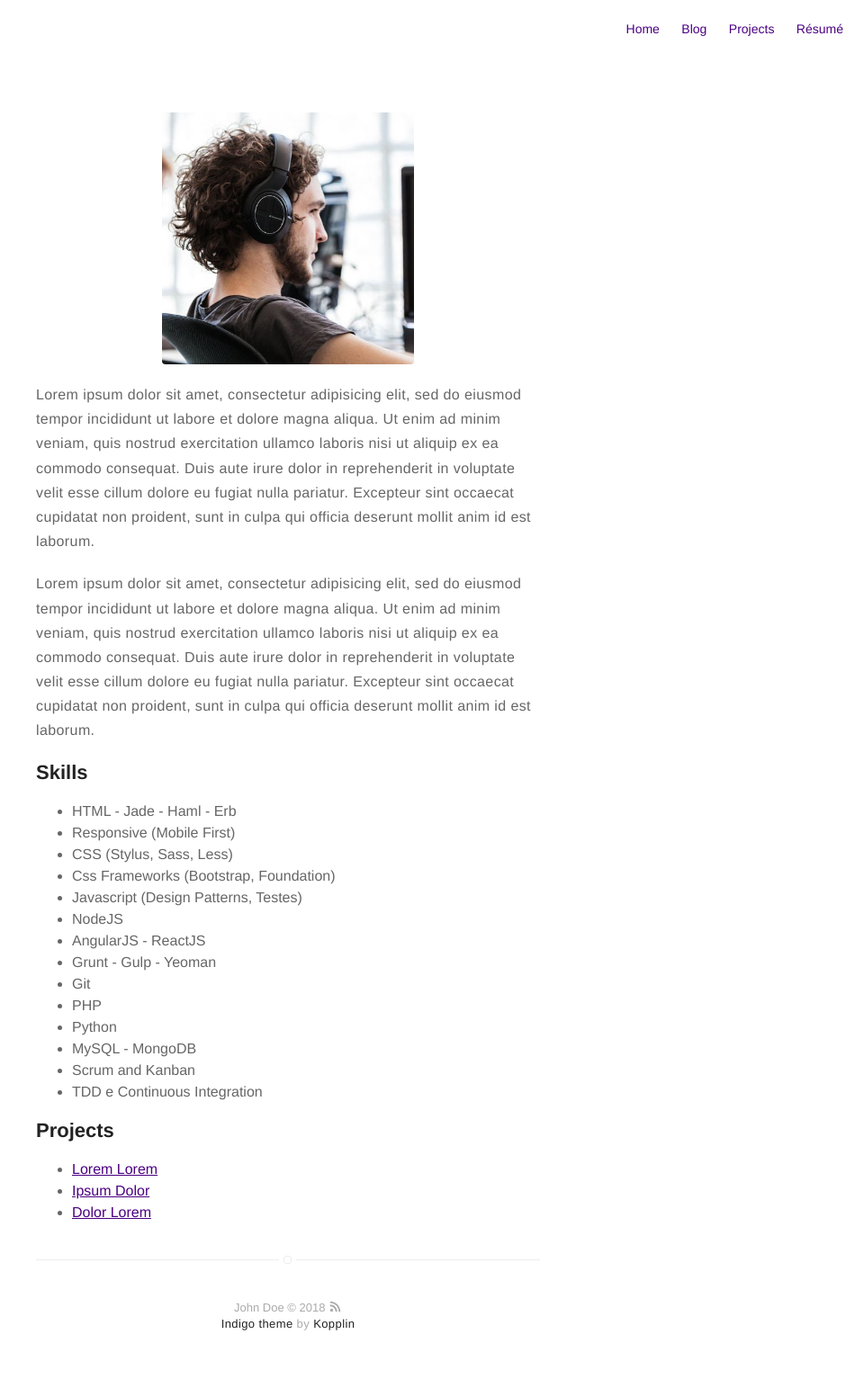
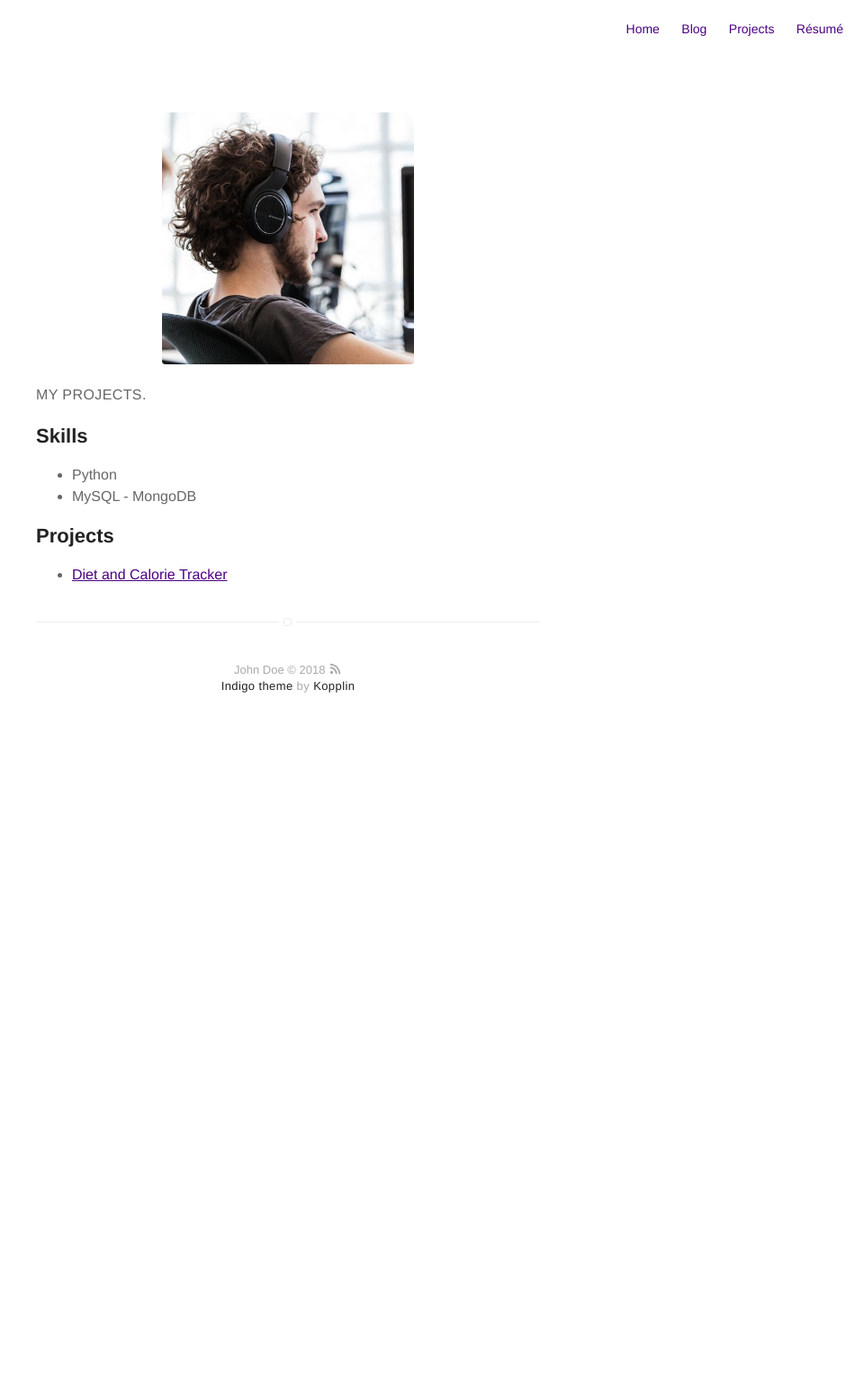
Before and after one commit to Rajat012k/pidwid.github.io, a Jekyll site: the page built from about.md, in a window 1280 px wide. Shown: the whole page at 90% size, without its empty margins (320-1280 px from the left). Built offline with Jekyll 4.4.1, drawn with Linux system fonts in a browser that asks for light colours; after the commit the page ends 900 px from its top, so only the background shows below that.

Commit message:
Update about.md

```diff
--- a/about.md
+++ b/about.md
@@ -4,43 +4,18 @@ layout: page
 ---
 ![Profile Image]({{ site.url }}/{{ site.picture }})
 
-<p>Lorem ipsum dolor sit amet, consectetur adipisicing elit, sed do eiusmod
-tempor incididunt ut labore et dolore magna aliqua. Ut enim ad minim veniam,
-quis nostrud exercitation ullamco laboris nisi ut aliquip ex ea commodo
-consequat. Duis aute irure dolor in reprehenderit in voluptate velit esse
-cillum dolore eu fugiat nulla pariatur. Excepteur sint occaecat cupidatat non
-proident, sunt in culpa qui officia deserunt mollit anim id est laborum.</p>
-
-<p>Lorem ipsum dolor sit amet, consectetur adipisicing elit, sed do eiusmod
-tempor incididunt ut labore et dolore magna aliqua. Ut enim ad minim veniam,
-quis nostrud exercitation ullamco laboris nisi ut aliquip ex ea commodo
-consequat. Duis aute irure dolor in reprehenderit in voluptate velit esse
-cillum dolore eu fugiat nulla pariatur. Excepteur sint occaecat cupidatat non
-proident, sunt in culpa qui officia deserunt mollit anim id est laborum.</p>
+<p>MY PROJECTS.</p>
 
 <h2>Skills</h2>
 
 <ul class="skill-list">
-	<li>HTML - Jade - Haml - Erb</li>
-	<li>Responsive (Mobile First)</li>
-	<li>CSS (Stylus, Sass, Less)</li>
-	<li>Css Frameworks (Bootstrap, Foundation)</li>
-	<li>Javascript (Design Patterns, Testes)</li>
-	<li>NodeJS</li>
-	<li>AngularJS - ReactJS</li>
-	<li>Grunt - Gulp - Yeoman</li>
-	<li>Git</li>
-	<li>PHP</li>
 	<li>Python</li>
 	<li>MySQL - MongoDB</li>
-	<li>Scrum and Kanban</li>
-	<li>TDD e Continuous Integration</li>
 </ul>
 
 <h2>Projects</h2>
 
 <ul>
-	<li><a href="https://github.com/">Lorem Lorem</a></li>
-	<li><a href="https://github.com/">Ipsum Dolor</a></li>
-	<li><a href="https://github.com/">Dolor Lorem</a></li>
+	<li><a href="https://github.com/pidwid/DietandCalorieTracker">Diet and Calorie Tracker</a></li>
+
 </ul>
```
